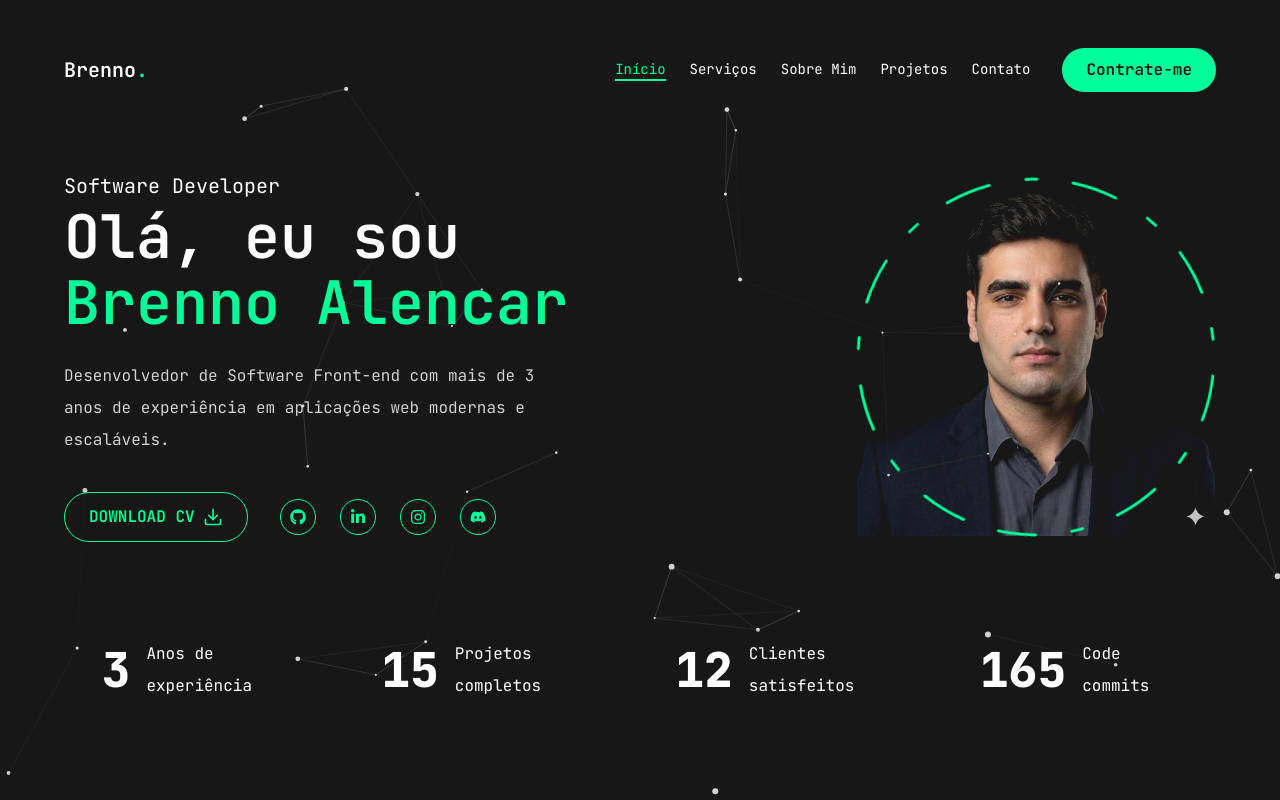
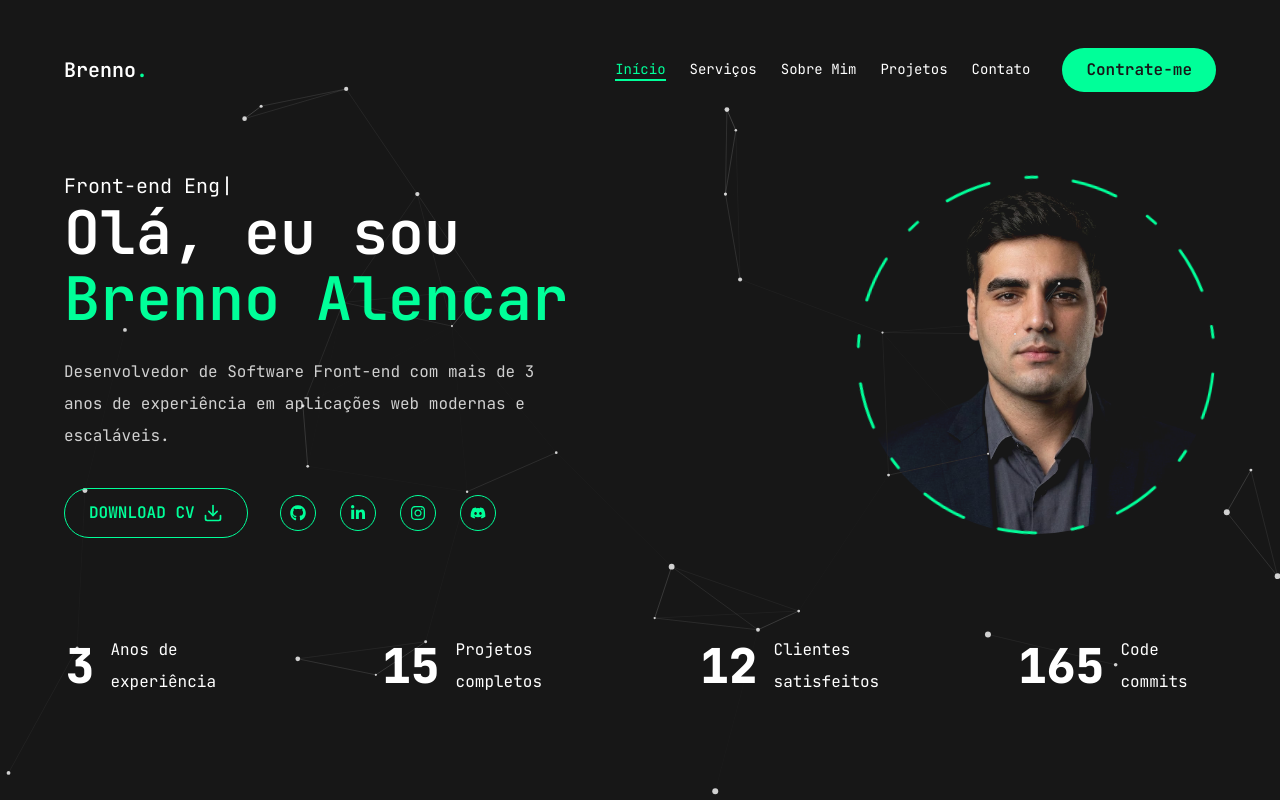
Before and after one commit to BrennoAlenkar/brenno-portfolio, a Next.js app: page / in a window 1280 px wide. Built offline with nearby package versions, Linux system fonts and the light colour scheme.

Commit message:
feat: melhora interatividade e estilo da hero section

```diff
--- a/app/page.jsx
+++ b/app/page.jsx
@@ -1,5 +1,8 @@
+"use client";
+
 import { Button } from "@/components/ui/button";
 import { FiDownload } from "react-icons/fi";
+import Typewriter from "typewriter-effect";
 
 //componetes
 import Photo from "@/components/Photo";
@@ -13,7 +16,22 @@ const Home = () => {
         <div className="flex flex-col xl:flex-row items-center justify-between xl:pt-8 xl:pb-24">
           {/* texto */}
           <div className="text-center xl:text-left order-2 xl:order-none">
-            <span className="text-xl">Software Developer</span>
+            <span className="text-xl">
+              <Typewriter
+                options={{
+                 strings: [
+                  "Software Developer",
+                  "Front-end Engineer",
+                  "React Specialist",
+                  "UI/UX Designer",
+                ],
+                  autoStart: true,
+                  loop: true,
+                  delay: 75,
+                  deleteSpeed: 40,
+                }}
+              />
+            </span>
             <h1 className="h1 mb-6">
               Olá, eu sou<br /><span className="text-accent">Brenno Alencar</span>
             </h1>
--- a/components/Photo.jsx
+++ b/components/Photo.jsx
@@ -17,7 +17,7 @@ const Photo = () => {
           initial={{ opacity: 0 }}
           animate={{ opacity: 1 }}
           transition={{ delay: 2.4, duration: 0.4, ease: "easeInOut" }}
-          className="w-[218px] h-[218px] xl:w-[358px] xl:h-[358px] mix-blend-lighten absolute inset-0 m-auto"
+          className="w-[218px] h-[218px] xl:w-[358px] xl:h-[358px] mix-blend-lighten absolute inset-0 m-auto overflow-hidden rounded-full"
         >
           <Image
             src="/assets/img-teste.png"
@@ -25,7 +25,7 @@ const Photo = () => {
             quality={100}
             fill
             alt="photo"
-            className="object-contain"
+            className="object-cover"
           />
         </motion.div>
 
--- a/components/Stats.jsx
+++ b/components/Stats.jsx
@@ -13,7 +13,7 @@ const Stats = () => {
   return (
     <section>
       <div className="w-full max-w-[1280px] mx-auto px-4 sm:px-6 xl:px-16">
-        <div className="flex flex-wrap gap-6 max-w-[80vw] mx-auto xl:max-w-none">
+        <div className="flex flex-wrap gap-30 max-w-[80vw] mx-auto xl:max-w-none">
           {stats.map((item, index) => (
             <div
               className="flex flex-1 gap-4 items-center justify-center xl:justify-center"
--- a/package.json
+++ b/package.json
@@ -22,7 +22,8 @@
     "shadcn": "^4.2.0",
     "tailwind-merge": "^3.5.0",
     "tailwindcss-animate": "^1.0.7",
-    "tw-animate-css": "^1.4.0"
+    "tw-animate-css": "^1.4.0",
+    "typewriter-effect": "^2.22.0"
   },
   "devDependencies": {
     "@tailwindcss/postcss": "^4",
```
Also changed, not shown: 1 other file (tests, documents, lock files or other folders).
